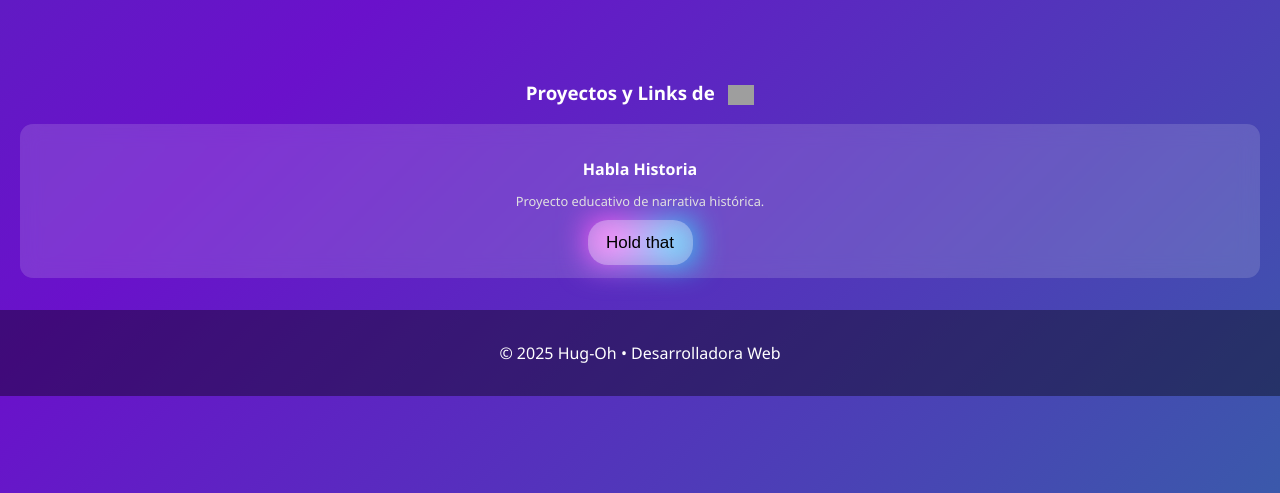
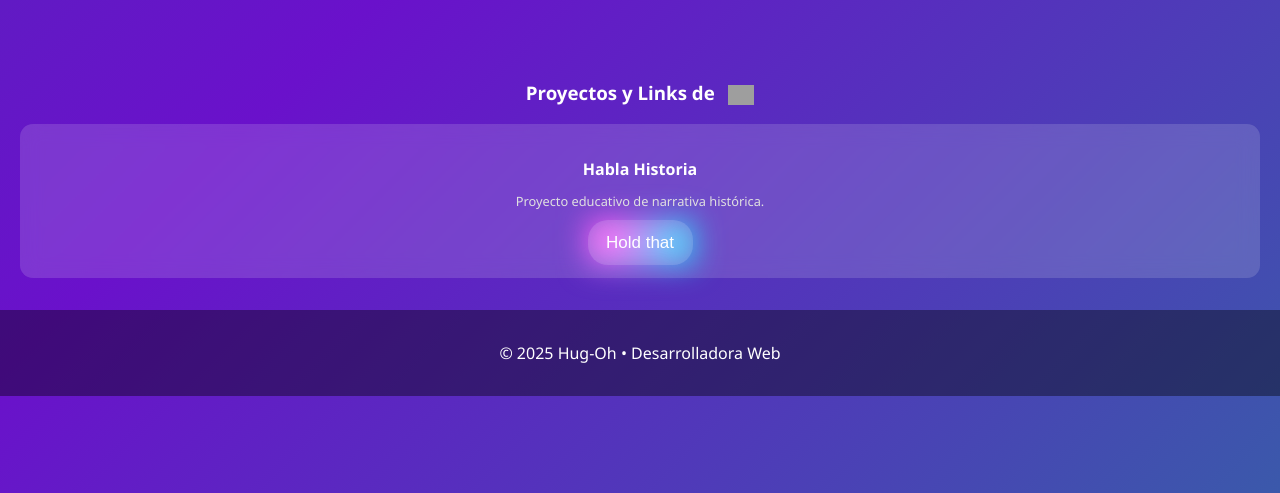
Before and after one commit to HeyJuanda/Hug-oh, a plain HTML site: page index.html in a window 1280 px wide. Shown: the part 307-800 px from the top of the page. Drawn offline with Linux system fonts and the light colour scheme; grey boxes are pictures that could not be loaded.

Commit message:
Update index.html

```diff
--- a/index.html
+++ b/index.html
@@ -92,12 +92,12 @@ button {
   width: 105px;
   height: 45px;
   cursor: pointer;
-  color: #000000;
+  color: #ffffff;
   font-size: 17px;
   border-radius: 20px;
   border: none;
   position: relative;
-  background: #ffffff50;
+  background: #ffffff25;
   transition: 0.1s;
 }
 
```
